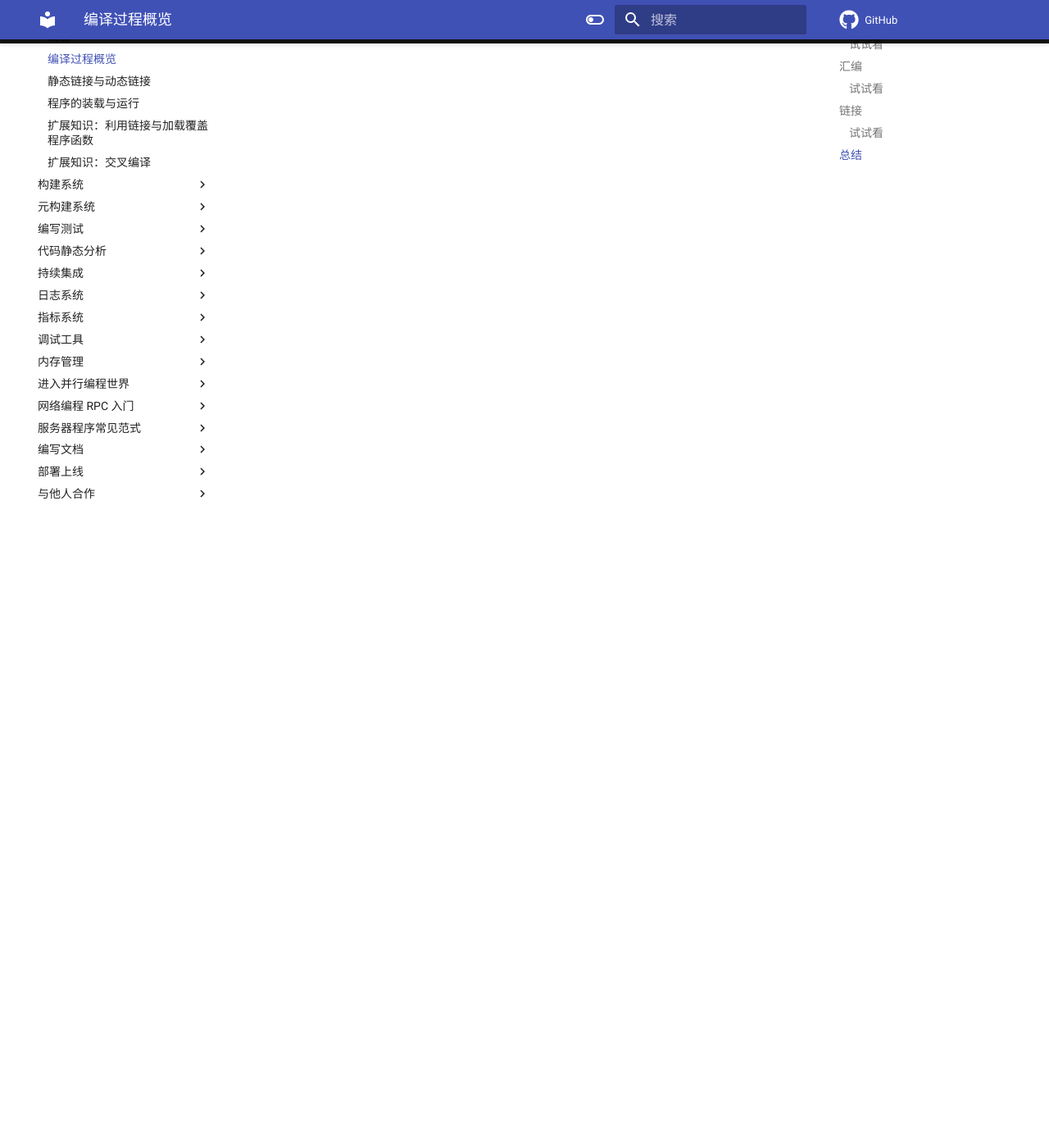
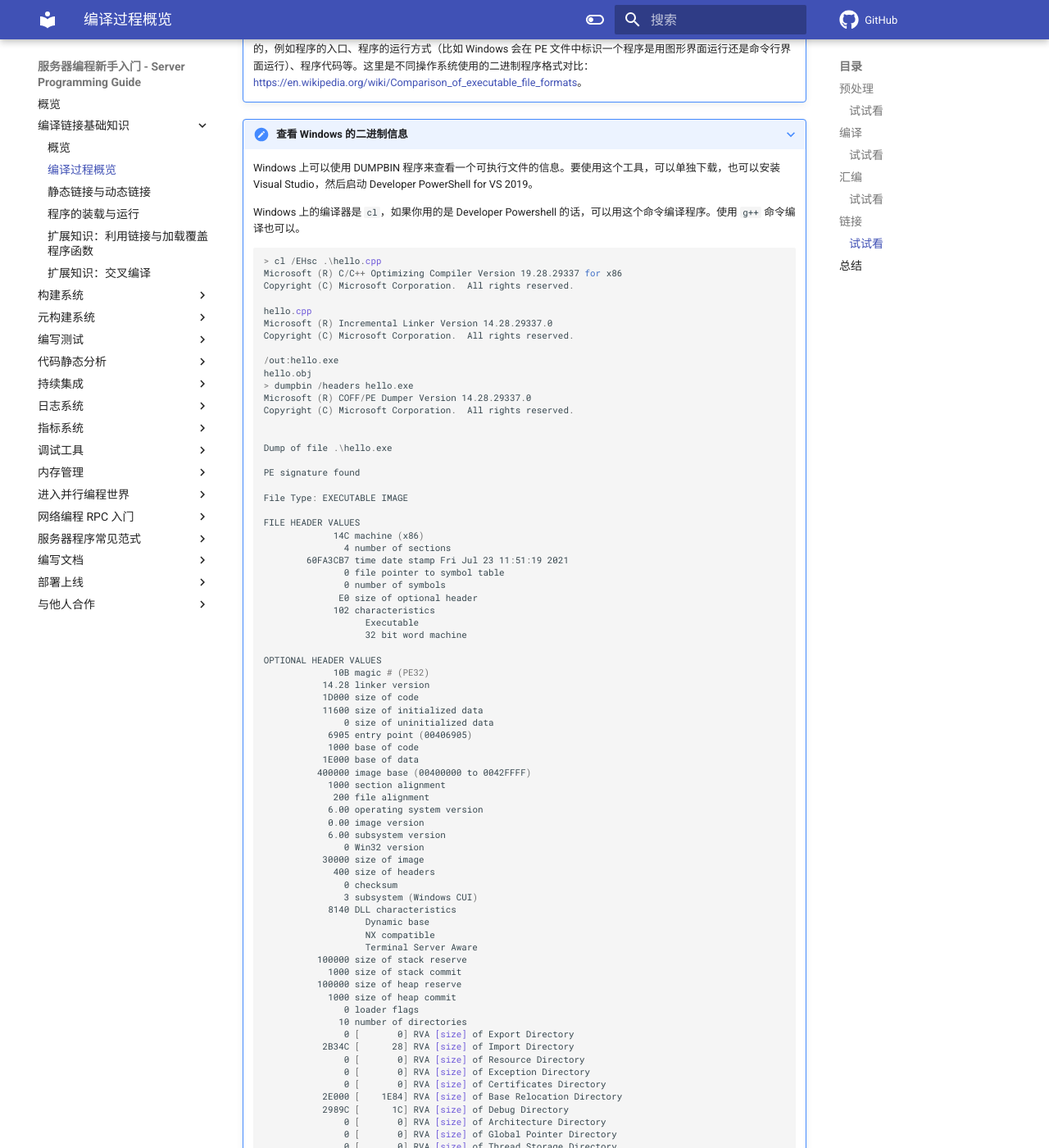
Before and after one commit to howardlau1999/server-programming-guide, an MkDocs documentation site: the page built from docs/basics/procedure.md, in a window 1280 px wide and 1400 px high, scrolled down 8290 px. Shown: the whole window at 82% size. Built offline with MkDocs 1.6.1 and Material for MkDocs 9.7.7, drawn with Linux system fonts in a browser that asks for light colours; emoji names are drawn with the system emoji font; comment, search, counter and statistics services are not loaded; some of the changed text lies outside the part shown.

Commit message:
add windows

````diff
--- a/docs/basics/procedure.md
+++ b/docs/basics/procedure.md
@@ -280,6 +280,9 @@
 
 可以看到，经过复杂的链接过程，我们终于得到了熟悉的可执行文件。
 
+???+note `a.out` 的由来
+    `a.out` 这个名字是起源于古老的 Unix 系统，是 "assembler output" 的缩写，来自于 Ken Thompson 的 PDP-7 汇编器。`a.out` 也是一种二进制格式，由于欠缺比较多的功能，逐渐被 ELF、PE 等格式替代。早期 Linux 系统也支持 `a.out` 文件格式，现在的 Linux 系统常用的都是 ELF 格式的二进制，而 `a.out` 格式在 Linux 内核 5.1 版本中被正式移除支持。而 `a.out` 这个名字仍然被用来作为编译器产物的默认名称。
+
 调用 `ld` 命令，只需要将我们希望链接的目标文件一股脑传进去就可以了。而一些系统库并不是以 `.o` 的目标文件形式存放的，而是以 `.a` 文件形式存放的。`.a` 文件其实就是将许多 `.o` 文件拼起来的文件。`.a` 文件往往都以 `lib***.a` 的形式命名。如果我们传参 `-labc`，那么链接器就会去寻找 `libabc.a` 这个文件。这个相当于是一个捷径。
 
 链接器和预处理器一样，并不知道 `.a` 文件都在哪，所以需要我们通过 `-L` 选项来指定库路径（Library Path）。配合上面的 `-l`，链接器就能找到 `.a` 文件并链接起来了。
@@ -329,6 +332,119 @@
     ```
 
     可以看到，程序入口并不是 `main` 函数，而是库所提供的 `_start` 函数。
+
+???+note "不同操作系统的差别"
+    在不同的操作系统上，程序的编译链接过程是一样的，只是使用了不同的二进制存储格式，例如，Windows 使用 COFF 和 PE 格式存储库和可执行文件。不同的二进制格式虽然在细节上有所差别，但是保存的内容基本上都是一样的，例如程序的入口、程序的运行方式（比如 Windows 会在 PE 文件中标识一个程序是用图形界面运行还是命令行界面运行）、程序代码等。这里是不同操作系统使用的二进制程序格式对比：[https://en.wikipedia.org/wiki/Comparison_of_executable_file_formats](https://en.wikipedia.org/wiki/Comparison_of_executable_file_formats)。
+
+???+note "查看 Windows 的二进制信息"
+    Windows 上可以使用 DUMPBIN 程序来查看一个可执行文件的信息。要使用这个工具，可以单独下载，也可以安装 Visual Studio，然后启动 Developer PowerShell for VS 2019。
+
+    Windows 上的编译器是 `cl`，如果你用的是 Developer Powershell 的话，可以用这个命令编译程序。使用 `g++` 命令编译也可以。
+
+    ```powershell
+    > cl /EHsc .\hello.cpp
+    Microsoft (R) C/C++ Optimizing Compiler Version 19.28.29337 for x86
+    Copyright (C) Microsoft Corporation.  All rights reserved.
+
+    hello.cpp
+    Microsoft (R) Incremental Linker Version 14.28.29337.0
+    Copyright (C) Microsoft Corporation.  All rights reserved.
+
+    /out:hello.exe
+    hello.obj
+    > dumpbin /headers hello.exe
+    Microsoft (R) COFF/PE Dumper Version 14.28.29337.0
+    Copyright (C) Microsoft Corporation.  All rights reserved.
+
+
+    Dump of file .\hello.exe
+
+    PE signature found
+
+    File Type: EXECUTABLE IMAGE
+
+    FILE HEADER VALUES
+                 14C machine (x86)
+                   4 number of sections
+            60FA3CB7 time date stamp Fri Jul 23 11:51:19 2021
+                   0 file pointer to symbol table
+                   0 number of symbols
+                  E0 size of optional header
+                 102 characteristics
+                       Executable
+                       32 bit word machine
+
+    OPTIONAL HEADER VALUES
+                 10B magic # (PE32)
+               14.28 linker version
+               1D000 size of code
+               11600 size of initialized data
+                   0 size of uninitialized data
+                6905 entry point (00406905)
+                1000 base of code
+               1E000 base of data
+              400000 image base (00400000 to 0042FFFF)
+                1000 section alignment
+                 200 file alignment
+                6.00 operating system version
+                0.00 image version
+                6.00 subsystem version
+                   0 Win32 version
+               30000 size of image
+                 400 size of headers
+                   0 checksum
+                   3 subsystem (Windows CUI)
+                8140 DLL characteristics
+                       Dynamic base
+                       NX compatible
+                       Terminal Server Aware
+              100000 size of stack reserve
+                1000 size of stack commit
+              100000 size of heap reserve
+                1000 size of heap commit
+                   0 loader flags
+                  10 number of directories
+                   0 [       0] RVA [size] of Export Directory
+               2B34C [      28] RVA [size] of Import Directory
+                   0 [       0] RVA [size] of Resource Directory
+                   0 [       0] RVA [size] of Exception Directory
+                   0 [       0] RVA [size] of Certificates Directory
+               2E000 [    1E84] RVA [size] of Base Relocation Directory
+               2989C [      1C] RVA [size] of Debug Directory
+                   0 [       0] RVA [size] of Architecture Directory
+                   0 [       0] RVA [size] of Global Pointer Directory
+                   0 [       0] RVA [size] of Thread Storage Directory
+               298B8 [      40] RVA [size] of Load Configuration Directory
+                   0 [       0] RVA [size] of Bound Import Directory
+               1E000 [     128] RVA [size] of Import Address Table Directory
+                   0 [       0] RVA [size] of Delay Import Directory
+                   0 [       0] RVA [size] of COM Descriptor Directory
+                   0 [       0] RVA [size] of Reserved Directory
+
+    SECTION HEADER #1
+       .text name
+       1CFD8 virtual size
+        1000 virtual address (00401000 to 0041DFD7)
+       1D000 size of raw data
+         400 file pointer to raw data (00000400 to 0001D3FF)
+           0 file pointer to relocation table
+           0 file pointer to line numbers
+           0 number of relocations
+           0 number of line numbers
+    60000020 flags
+             Code
+             Execute Read
+
+    # ... 省略
+
+      Summary
+
+            2000 .data
+            E000 .rdata
+            2000 .reloc
+           1D000 .text
+    ```
+
 ## 总结
 
 至此，发生在 `g++` 背后的故事你已经简单地有了一个概念。理解这些过程以及原理是构建更大项目的基础。
````
Also changed, not shown: docs/deployment/docker.md (+7 -0 lines).
